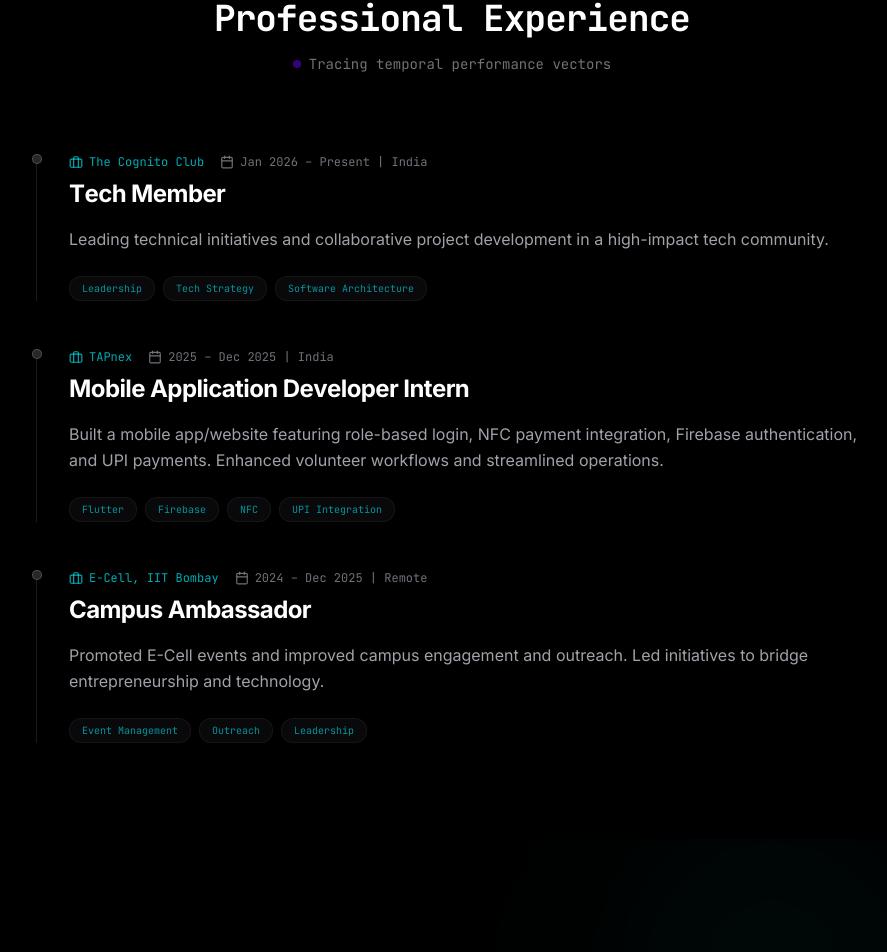
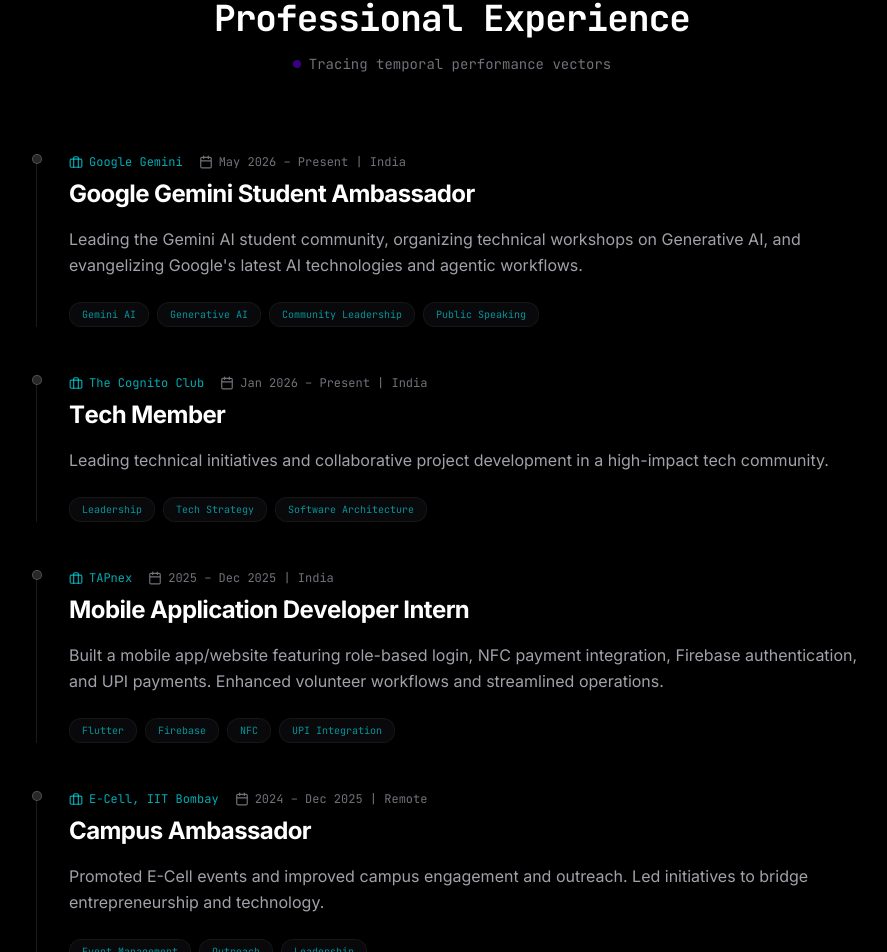
Before and after one commit to Abhyoday-001/Portfolio, a React (Vite) app: page / in a window 1280 px wide. Shown: the part 4803-5755 px from the top of the page, without its empty margins (188-1075 px from the left). Built offline with nearby package versions, Linux system fonts and the light colour scheme.

Commit message:
Add Google Gemini Student Ambassador experience

```diff
--- a/src/data.ts
+++ b/src/data.ts
@@ -116,6 +116,13 @@
 
 export const experience = [
   {
+    role: 'Google Gemini Student Ambassador',
+    company: 'Google Gemini',
+    period: 'May 2026 – Present | India',
+    description: 'Leading the Gemini AI student community, organizing technical workshops on Generative AI, and evangelizing Google\'s latest AI technologies and agentic workflows.',
+    tech: ['Gemini AI', 'Generative AI', 'Community Leadership', 'Public Speaking']
+  },
+  {
     role: 'Tech Member',
     company: 'The Cognito Club',
     period: 'Jan 2026 – Present | India',
```
